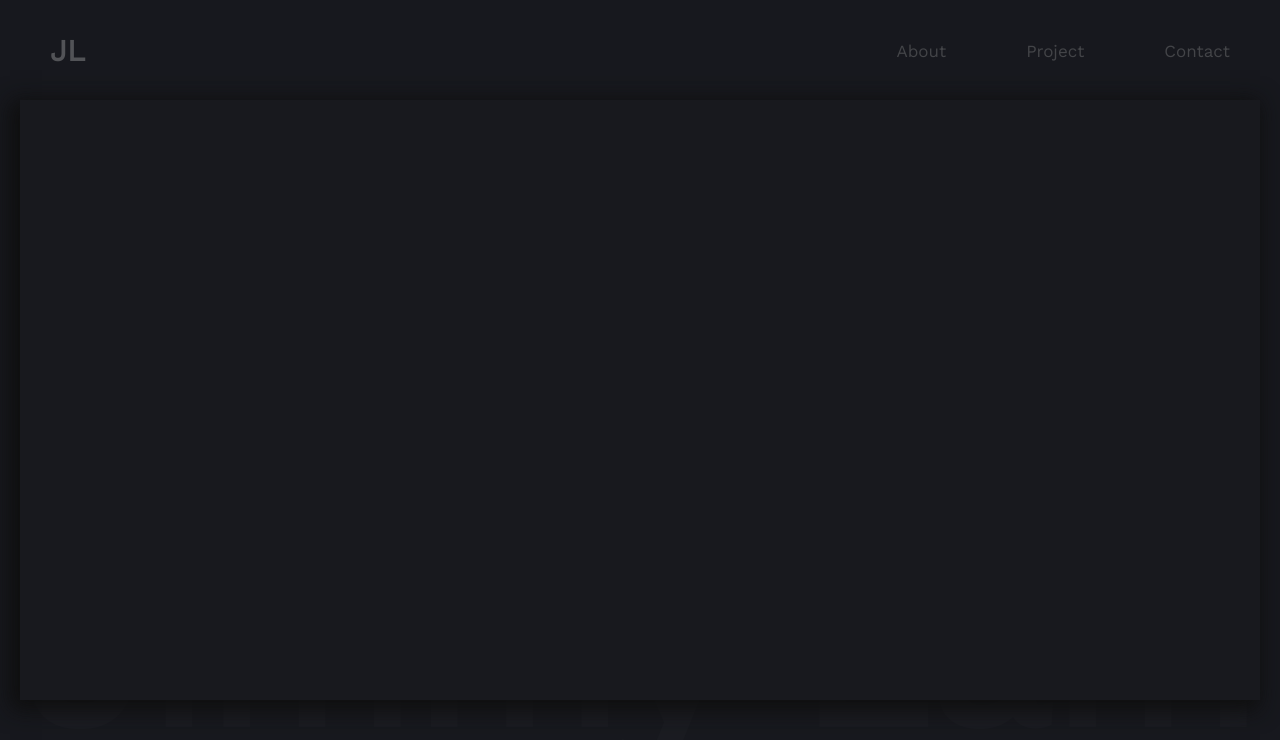
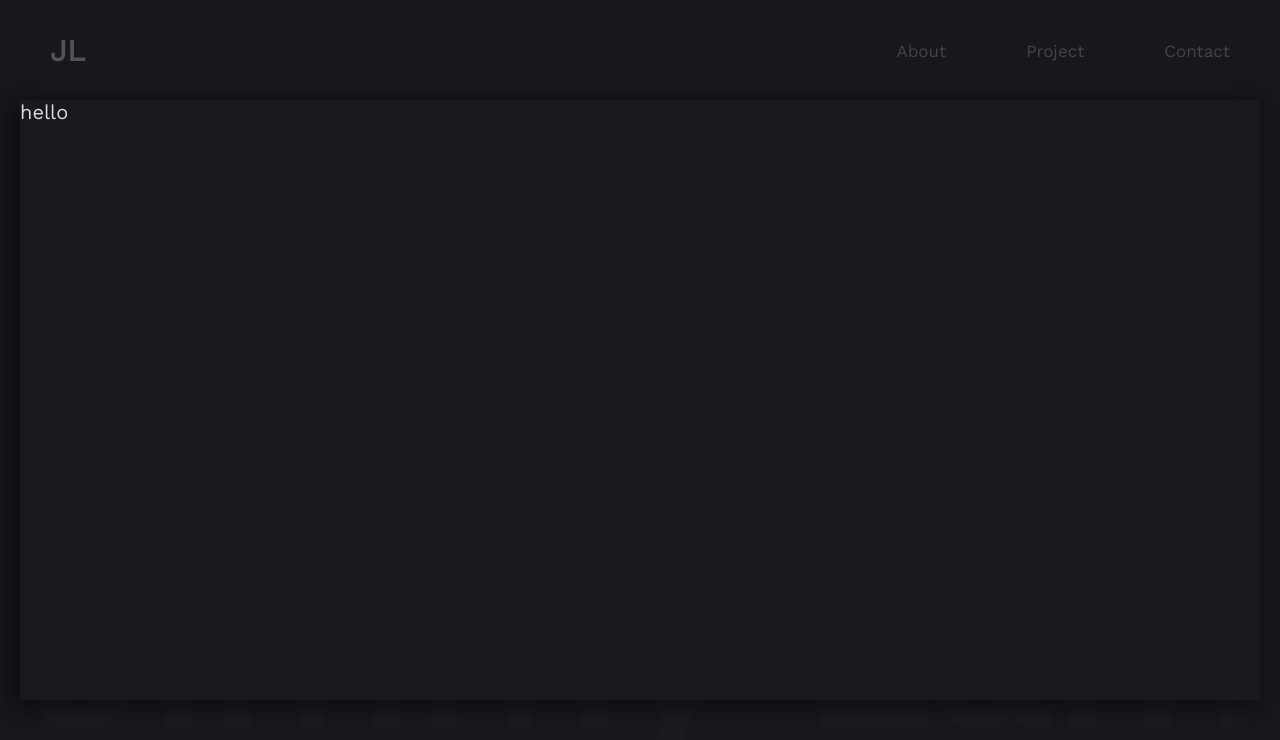
Before and after one commit to JL978/portfolio, a Next.js app: page / in a window 1280 px wide. Both pictures are taken after a click on the element 300 px from the left and 2046 px from the top of the page. Shown: the part 1646-2386 px from the top of the page. Built offline with nearby package versions, Linux system fonts and the light colour scheme.

Commit message:
modal animation

```diff
--- a/pages/components/FeaturedProject.js
+++ b/pages/components/FeaturedProject.js
@@ -6,27 +6,6 @@ import useIntersectAnimation from "./hooks/useIntersectAnimation";
 import ProjectCard from "./ProjectCard";
 import Modal from "react-modal";
 Modal.setAppElement("#__next");
-
-const modalStyle = {
-	content: {
-		position: "absolute",
-		top: "40px",
-		left: "40px",
-		right: "40px",
-		bottom: "40px",
-		border: "1px solid #ccc",
-		background: "#fff",
-		overflow: "auto",
-		WebkitOverflowScrolling: "touch",
-		borderRadius: "4px",
-		outline: "none",
-		padding: "20px",
-		zIndex: "1000",
-	},
-	overlay: {
-		zIndex: "1000",
-	},
-};
 
 export default function FeaturedProject({
 	title,
@@ -74,7 +53,10 @@ export default function FeaturedProject({
 				contentLabel="Example Modal"
 				className="modal"
 				overlayClassName="modalOverlay"
-			></Modal>
+				closeTimeoutMS={200}
+			>
+				hello
+			</Modal>
 			{/* <div className="header">
 					<h2>{title}</h2>
 					{links && links.map((link, idx) => <div key={idx}>{link.title}</div>)}
--- a/styles/scss/project.scss
+++ b/styles/scss/project.scss
@@ -22,6 +22,31 @@
 	right: 0;
 	bottom: 0;
 	background-color: rgba(24, 25, 30, 0.7);
+}
+
+.ReactModal__Content {
+	transform: scale(0);
+	transition: transform 200ms ease-in-out;
+}
+
+.ReactModal__Content--after-open {
+	transform: scale(1);
+}
+.ReactModal__Content--before-close {
+	transform: scale(0);
+}
+
+.ReactModal__Overlay {
+	opacity: 0;
+	transition: opacity 200ms ease-in-out;
+}
+
+.ReactModal__Overlay--after-open {
+	opacity: 1;
+}
+
+.ReactModal__Overlay--before-close {
+	opacity: 0;
 }
 
 .project {
```
